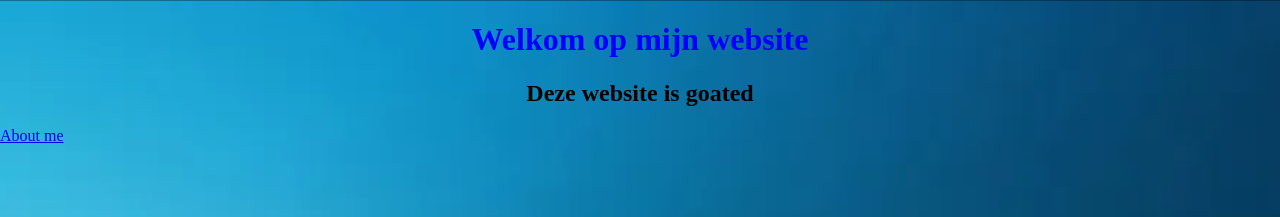
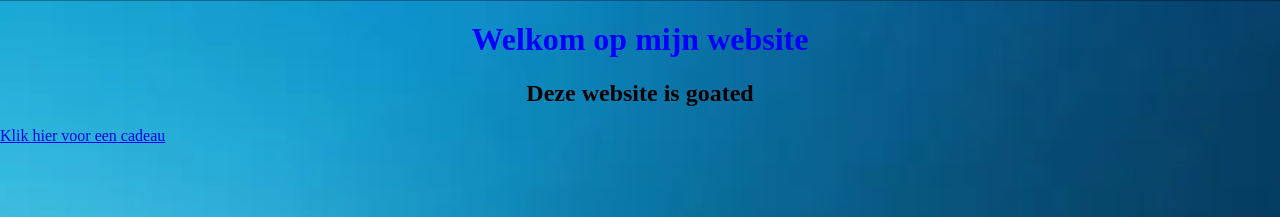
Before and after one commit to DennisDuiv/DennisDuiv.github.io, a plain HTML site: page index.html in a window 1280 px wide. Shown: the top 217 px of the page. Drawn offline with Linux system fonts and the light colour scheme.

```diff
--- a/index.html
+++ b/index.html
@@ -25,7 +25,7 @@
     <body>
        <center> <h1>Welkom op mijn website </h1>
         <h2>Deze website is goated</h2></center>
-<a href="Page2.html">About me</a>
+<a href="Page2.html">Klik hier voor een cadeau</a>
 
     </body>
 </html>
```
